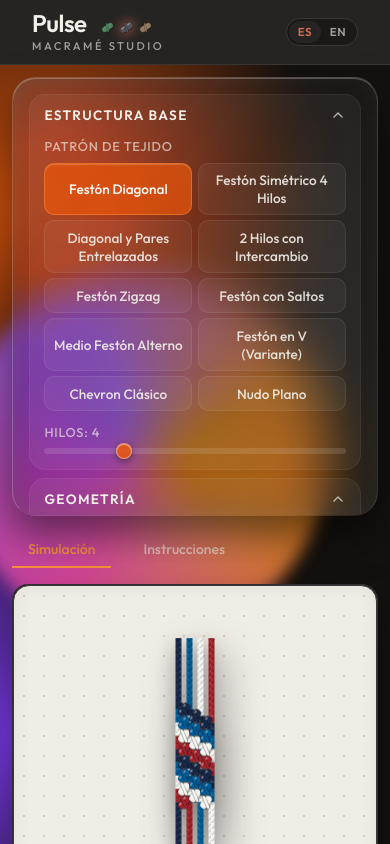
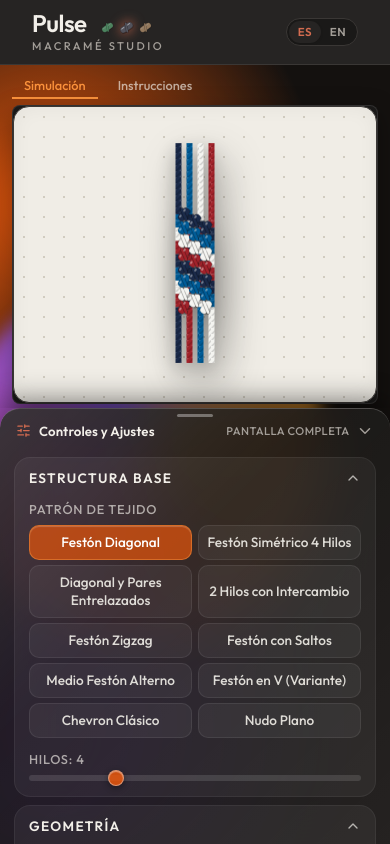
Before and after one commit to alheksysx7/Pulse, a React (Vite) app: page / in a window 390 px wide. Built offline with nearby package versions, Linux system fonts and the light colour scheme.

Commit message:
feat: add i18n support and layout styles for bracelet studio interface

```diff
--- a/src/components/BraceletCanvas/BraceletCanvas.module.css
+++ b/src/components/BraceletCanvas/BraceletCanvas.module.css
@@ -26,3 +26,9 @@
   background-color: #3b3a38;
   background-image: radial-gradient(#5a5855 1px, transparent 1px);
 }
+
+@media (max-width: 768px) {
+  .container {
+    padding: 1rem 0.5rem;
+  }
+}
--- a/src/components/Layout/Layout.module.css
+++ b/src/components/Layout/Layout.module.css
@@ -323,37 +323,208 @@
   font-size: 0.875rem;
 }
 
+/* Bottom Sheet mobile controls (hidden on desktop) */
+.mobileBackdrop {
+  display: none;
+}
+
+.sheetHandleBtn {
+  display: none;
+}
+
+@keyframes fadeIn {
+  from { opacity: 0; }
+  to { opacity: 1; }
+}
+
 @media (max-width: 768px) {
   .appContainer {
     height: 100dvh;
-    overflow-y: auto;
+    overflow: hidden;
   }
 
   .main {
     flex-direction: column;
-    overflow: visible;
-    min-height: calc(100dvh - 3.5rem);
+    overflow: hidden;
+    height: calc(100dvh - 3.5rem);
+    position: relative;
+    display: flex;
   }
 
+  /* --- Top Section: Simulation Workspace --- */
+  .workspace {
+    padding: 0.5rem 0.75rem 0.25rem 0.75rem;
+    display: flex;
+    flex-direction: column;
+    gap: 0.35rem;
+    width: 100%;
+    min-height: 0;
+    overflow: hidden;
+    transition: flex 300ms ease, height 300ms ease;
+  }
+
+  /* When split view is open: simulation gets ~44% of vertical space, always in view */
+  .main.splitOpen .workspace {
+    flex: 0 0 44%;
+    height: 44%;
+    max-height: 44%;
+  }
+
+  /* When controls are collapsed: simulation expands to full available height */
+  .main.splitCollapsed .workspace {
+    flex: 1;
+    height: auto;
+    max-height: none;
+    padding-bottom: 0.5rem;
+  }
+
+  .viewTabs {
+    gap: 0.5rem;
+    flex-shrink: 0;
+  }
+
+  .tab {
+    padding: 0.25rem 0.75rem;
+    font-size: 0.8rem;
+  }
+
+  .viewContent {
+    flex: 1;
+    width: 100%;
+    height: 100%;
+    min-height: 0;
+    border-radius: var(--radius-md);
+    box-shadow: 0 8px 24px rgba(0, 0, 0, 0.35);
+  }
+
+  /* --- Bottom Section: Controls Sidebar --- */
   .sidebar {
     position: relative;
     left: auto;
+    right: auto;
+    bottom: auto;
     top: auto;
-    bottom: auto;
-    width: auto;
-    height: auto;
-    max-height: 52vh;
-    margin: 0.75rem 0.75rem 0.25rem 0.75rem;
+    width: 100%;
+    margin: 0;
+    z-index: 20;
+    border-radius: 20px 20px 0 0;
+    border-bottom: none;
+    border-left: none;
+    border-right: none;
+    box-shadow: 0 -8px 28px rgba(0, 0, 0, 0.45);
+    display: flex;
+    flex-direction: column;
+    background-color: rgba(24, 22, 21, 0.94);
+    -webkit-backdrop-filter: blur(28px) saturate(180%);
+    backdrop-filter: blur(28px) saturate(180%);
+    transition: flex 300ms cubic-bezier(0.16, 1, 0.3, 1), height 300ms cubic-bezier(0.16, 1, 0.3, 1);
+  }
+
+  .main.splitOpen .sidebar {
+    flex: 1 1 56%;
+    height: 56%;
+    max-height: 56%;
+    min-height: 0;
+    overflow: hidden;
+  }
+
+  .main.splitCollapsed .sidebar {
+    flex: 0 0 44px;
+    height: 44px;
+    min-height: 44px;
+    max-height: 44px;
+    overflow: hidden;
+    box-shadow: 0 -4px 16px rgba(0, 0, 0, 0.3);
+  }
+
+  .sheetHandleBtn {
+    display: flex;
+    align-items: center;
+    justify-content: space-between;
+    width: 100%;
+    height: 44px;
+    min-height: 44px;
+    padding: 0 1rem;
+    background: transparent;
+    border: none;
+    cursor: pointer;
+    position: relative;
+    user-select: none;
     flex-shrink: 0;
   }
 
-  .controlsPanel {
-    max-height: 52vh;
+  .sheetHandlePill {
+    position: absolute;
+    top: 5px;
+    left: 50%;
+    transform: translateX(-50%);
+    width: 36px;
+    height: 3.5px;
+    border-radius: var(--radius-full);
+    background: rgba(255, 255, 255, 0.35);
   }
 
-  .workspace {
-    padding: 0.75rem;
+  .appContainer[data-theme='light'] .sheetHandlePill {
+    background: rgba(0, 0, 0, 0.25);
+  }
+
+  .appContainer[data-theme='light'] .sidebar {
+    background-color: rgba(255, 255, 255, 0.95);
+    border-top-color: rgba(0, 0, 0, 0.12);
+    box-shadow: 0 -6px 20px rgba(0, 0, 0, 0.08);
+  }
+
+  .appContainer[data-theme='nature'] .sidebar {
+    background-color: rgba(248, 251, 244, 0.95);
+    border-top-color: rgba(0, 0, 0, 0.1);
+  }
+
+  .sheetHandleLeft {
+    display: flex;
+    align-items: center;
+    gap: 0.5rem;
+  }
+
+  .sheetIcon {
+    color: var(--color-accent-terracotta, #fb923c);
+  }
+
+  .sheetHandleTitle {
+    font-size: 0.825rem;
+    font-weight: 600;
+    color: var(--color-text);
+    letter-spacing: 0.01em;
+  }
+
+  .sheetHandleRight {
+    display: flex;
+    align-items: center;
+    gap: 0.4rem;
+  }
+
+  .sheetHandleAction {
+    font-size: 0.7rem;
+    font-weight: 500;
+    color: var(--color-text-muted);
+    text-transform: uppercase;
+    letter-spacing: 0.04em;
+  }
+
+  .sheetChevron {
+    color: var(--color-text-muted);
+    transition: transform 250ms ease;
+  }
+
+  .sheetChevronDown {
+    transform: rotate(180deg);
+  }
+
+  .controlsPanel {
     flex: 1;
-    min-height: 380px;
+    max-height: none;
+    overflow-y: auto;
+    overscroll-behavior: contain;
+    -webkit-overflow-scrolling: touch;
+    padding: 0.25rem 0.85rem 2.5rem;
   }
 }
--- a/src/components/Layout/Layout.tsx
+++ b/src/components/Layout/Layout.tsx
@@ -1,4 +1,5 @@
 import { useState, Suspense, lazy } from 'react';
+import { ChevronUp, SlidersHorizontal } from 'lucide-react';
 import styles from './Layout.module.css';
 import { ThreadControls } from '../ThreadControls/ThreadControls';
 import { useDesignStore } from '../../store/useDesignStore';
@@ -42,6 +43,7 @@ const getInitialTheme = (): Theme => {
 export function Layout() {
   const [activeView, setActiveView] = useState<'simulation' | 'instructions'>('simulation');
   const [theme, setTheme] = useState<Theme>(getInitialTheme);
+  const [isMobileControlsOpen, setIsMobileControlsOpen] = useState(true);
   const { language, setLanguage } = useDesignStore();
   const t = TRANSLATIONS[language];
 
@@ -101,13 +103,7 @@ export function Layout() {
         </div>
       </header>
 
-      <main className={styles.main}>
-        <aside className={styles.sidebar}>
-          <div className={styles.controlsPanel}>
-            <ThreadControls />
-          </div>
-        </aside>
-
+      <main className={`${styles.main} ${isMobileControlsOpen ? styles.splitOpen : styles.splitCollapsed}`}>
         <section className={styles.workspace}>
           <div className={styles.viewTabs}>
             <button
@@ -131,6 +127,32 @@ export function Layout() {
             </Suspense>
           </div>
         </section>
+
+        <aside className={`${styles.sidebar} ${isMobileControlsOpen ? styles.sheetOpen : ''}`}>
+          <button
+            type="button"
+            className={styles.sheetHandleBtn}
+            onClick={() => setIsMobileControlsOpen(prev => !prev)}
+            aria-expanded={isMobileControlsOpen}
+            aria-label={isMobileControlsOpen ? t.controlsSheetCollapse : t.controlsSheetExpand}
+          >
+            <div className={styles.sheetHandlePill} />
+            <div className={styles.sheetHandleLeft}>
+              <SlidersHorizontal size={15} className={styles.sheetIcon} />
+              <span className={styles.sheetHandleTitle}>{t.controlsSheetTitle}</span>
+            </div>
+            <div className={styles.sheetHandleRight}>
+              <span className={styles.sheetHandleAction}>
+                {isMobileControlsOpen ? t.controlsSheetCollapse : t.controlsSheetExpand}
+              </span>
+              <ChevronUp className={`${styles.sheetChevron} ${isMobileControlsOpen ? styles.sheetChevronDown : ''}`} size={18} />
+            </div>
+          </button>
+
+          <div className={styles.controlsPanel}>
+            <ThreadControls />
+          </div>
+        </aside>
       </main>
     </div>
   );
--- a/src/core/i18n.ts
+++ b/src/core/i18n.ts
@@ -15,6 +15,11 @@ export const TRANSLATIONS = {
     tabSimulation: 'Simulación',
     tabInstructions: 'Instrucciones',
     loadingView: 'Cargando vista...',
+
+    // Mobile Bottom Sheet
+    controlsSheetTitle: 'Controles y Ajustes',
+    controlsSheetExpand: 'Abrir controles',
+    controlsSheetCollapse: 'Pantalla completa',
 
     // Sidebar Accordions
     sectionBaseStructure: 'Estructura Base',
@@ -87,6 +92,11 @@ export const TRANSLATIONS = {
     tabInstructions: 'Instructions',
     loadingView: 'Loading view...',
 
+    // Mobile Bottom Sheet
+    controlsSheetTitle: 'Controls & Settings',
+    controlsSheetExpand: 'Open controls',
+    controlsSheetCollapse: 'Full screen',
+
     // Sidebar Accordions
     sectionBaseStructure: 'Base Structure',
     sectionGeometry: 'Geometry',
```
